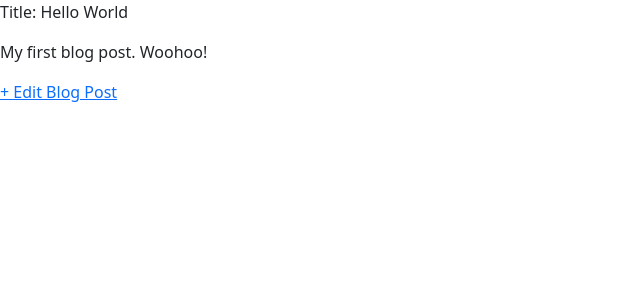
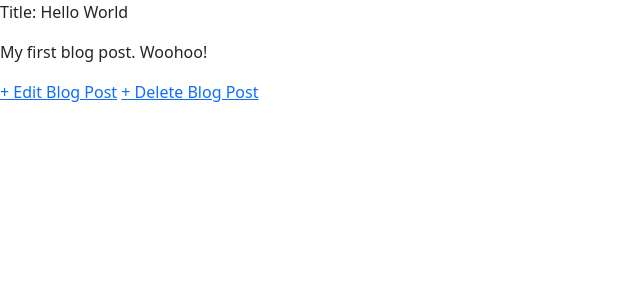
Before and after one commit to theshameem/Django-For-Beginners, a Django app: page /post/1 in a window 1280 px wide. Shown: the part 80-380 px from the top of the page, without its empty margins (0-640 px from the left). Run offline with Django 3.2, Linux system fonts and the light colour scheme; data comes from the database, SQL or seed files in the repository; both versions use the stored data as it was after the commit.

Commit message:
Delete Blog Post

```diff
--- a/blog/blog/urls.py
+++ b/blog/blog/urls.py
@@ -4,9 +4,11 @@ from blog.views import (
     BlogDetailView,
     BlogCreateView,
     BlogUpdateView,
+    BlogDeleteView,
 )
 
 urlpatterns = [
+    path('post/<int:pk>/delete/', BlogDeleteView.as_view(), name='post_delete'),
     path('post/<int:pk>/edit/', BlogUpdateView.as_view(), name='post_edit'),
     path('post/new/', BlogCreateView.as_view(), name='post_new'),
     path('post/<int:pk>', BlogDetailView.as_view(), name='post_detail'),
--- a/blog/blog/views.py
+++ b/blog/blog/views.py
@@ -1,5 +1,6 @@
 from django.views.generic import ListView, DetailView
-from django.views.generic.edit import CreateView, UpdateView
+from django.views.generic.edit import CreateView, UpdateView, DeleteView
+from django.urls import reverse_lazy
 from blog.models import Post
 
 # Create your views here.
@@ -20,3 +21,8 @@ class BlogUpdateView(UpdateView):
     model = Post
     template_name = 'post_edit.html'
     fields = ['title', 'body']
+
+class BlogDeleteView(DeleteView):
+    model = Post
+    template_name = 'post_delete.html'
+    success_url = reverse_lazy('home')
--- a/blog/templates/post_detail.html
+++ b/blog/templates/post_detail.html
@@ -6,4 +6,5 @@
     <p>{{ post.body }}</p>
   </div>
   <a href="{% url 'post_edit' post.pk %}">+ Edit Blog Post</a>
+  <a href="{% url 'post_delete' post.pk %}">+ Delete Blog Post</a>
 {% endblock %}
```
Also changed, not shown: blog/templates/post_delete.html (added, +10 -0 lines), blog/db.sqlite3.
